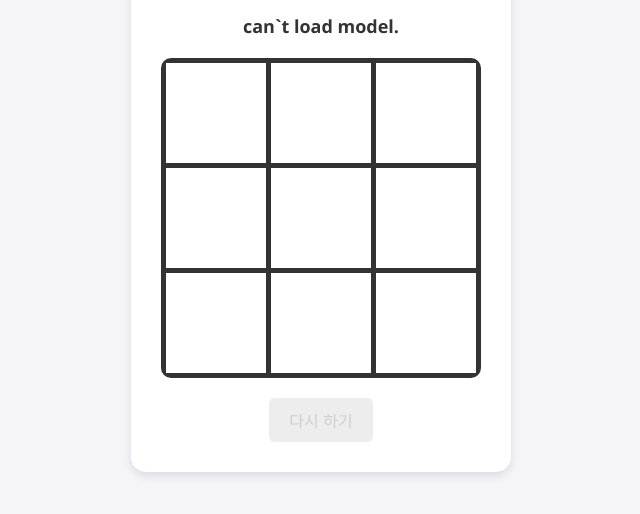
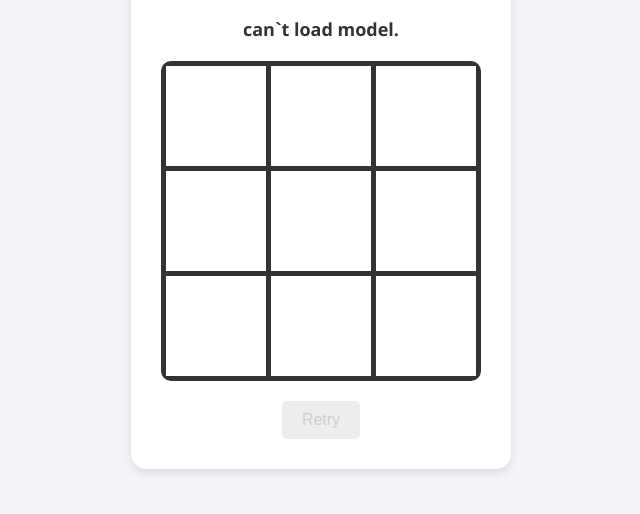
Before and after one commit to poralis9/tictactoeNN, a plain HTML site: page index.html in a window 1280 px wide. Shown: the part 244-758 px from the top of the page, without its empty margins (319-959 px from the left). Drawn offline with Linux system fonts and the light colour scheme.

Commit message:
Update index.html

```diff
--- a/index.html
+++ b/index.html
@@ -3,7 +3,7 @@
 <head>
     <meta charset="UTF-8">
     <meta name="viewport" content="width=device-width, initial-scale=1.0">
-    <title>AI 틱택토 데모</title>
+    <title>tictactoeNN demo</title>
     <link rel="stylesheet" href="style.css">
     <script src="https://cdn.jsdelivr.net/npm/onnxruntime-web/dist/ort.min.js"></script>
 </head>
@@ -30,7 +30,7 @@
             <div class="cell" data-index="8"></div>
         </div>
 
-        <button id="btn-reset" class="btn reset" disabled>다시 하기</button>
+        <button id="btn-reset" class="btn reset" disabled>Retry</button>
     </div>
 
     <script src="script.js"></script>
```
